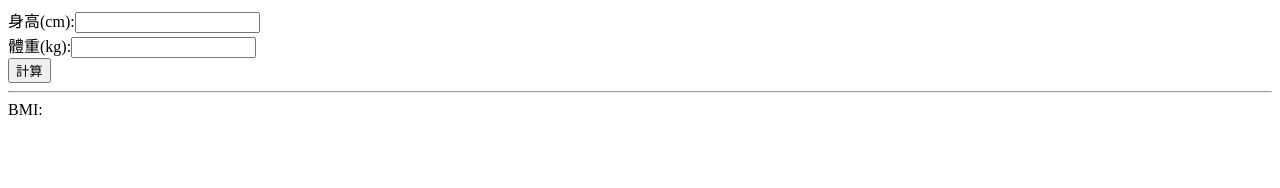
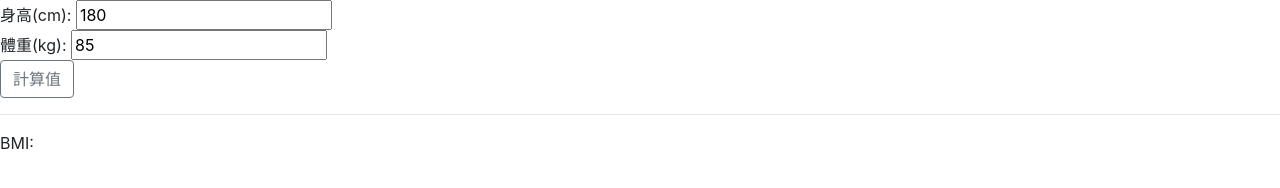
Before and after one commit to brian7lan3/0918BMI, a plain HTML site: page index.html in a window 1280 px wide. Drawn offline with nearby package versions, Linux system fonts and the light colour scheme.

Commit message:
老師版

```diff
--- a/index.html
+++ b/index.html
@@ -1,38 +1,36 @@
 <!DOCTYPE html>
 <html lang="en">
-<head>
+ <head>
     <meta charset="UTF-8">
     <meta name="viewport" content="width=device-width, initial-scale=1.0">
     <meta http-equiv="X-UA-Compatible" content="ie=edge">
     <title>BMI</title>
+    <link
+rel= "stylesheet" href= "https://maxcdn.bootstrapcdn.com/bootstrap/4.1.3/css/b
+ootstrap.min.css" >
 </head>
-
-<body>
-    身高(cm):<input type="number" id="h"><br>
-    體重(kg):<input type="number" id="w"><br>
-    <button onclick="getBMI()">計算</button>
+ <body>
+    身高(cm): <input type="text" id="height" value="180"><br>
+    體重(kg): <input type="text" id="weight" value="85"><br>
+    <button onclick="calcBmi()" type="button" class="btn btn-outline-secondary">計算值</button>
     <hr>
-    BMI:<span id="bmi"></span><br>
-
+     BMI: <span id="bmi"></span> <br>
     <script>
-    function getBMI()
-
-    {
-        var h = document.getElementById("h").value;
-
-        var w = document.getElementById("w").value;
-
-        bmi = w / ((h/100)^2);
-        if(bmi < 20)
-        ans = "太輕了";
-        else if(bmi > 25)
-        ans = "太重了";
-        else
-        ans = "體重正常";
-    }
-
-
+        function calcBmi() {
+            var h = document.getElementById("height").value;
+            h = parseFloat(h) / 100;
+             var w = document.getElementById("weight").value;
+            w = parseFloat(w);
+             bmi = w / (h * h);
+            if (bmi < 25) {
+                ans = "體重過輕";
+            } else if (bmi > 30) {
+                ans = "體重過重";
+            } else if (bmi >= 25 && bmi <= 30) {
+                ans = "體重正常";
+            }
+            document.getElementById("bmi").innerText = Math.round(bmi*100)/100 + ans;
+        }
     </script>
-
 </body>
-</html>
+ </html>
```
